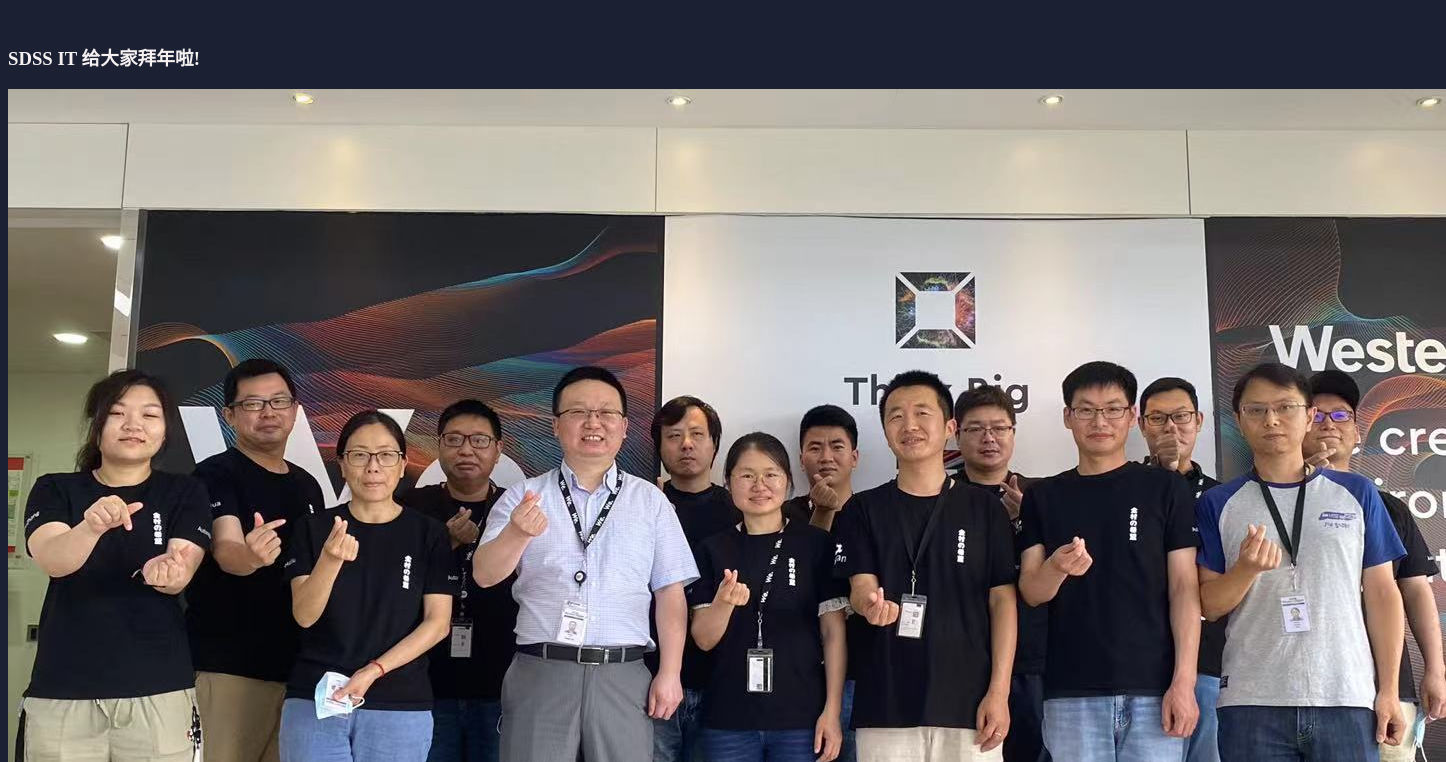
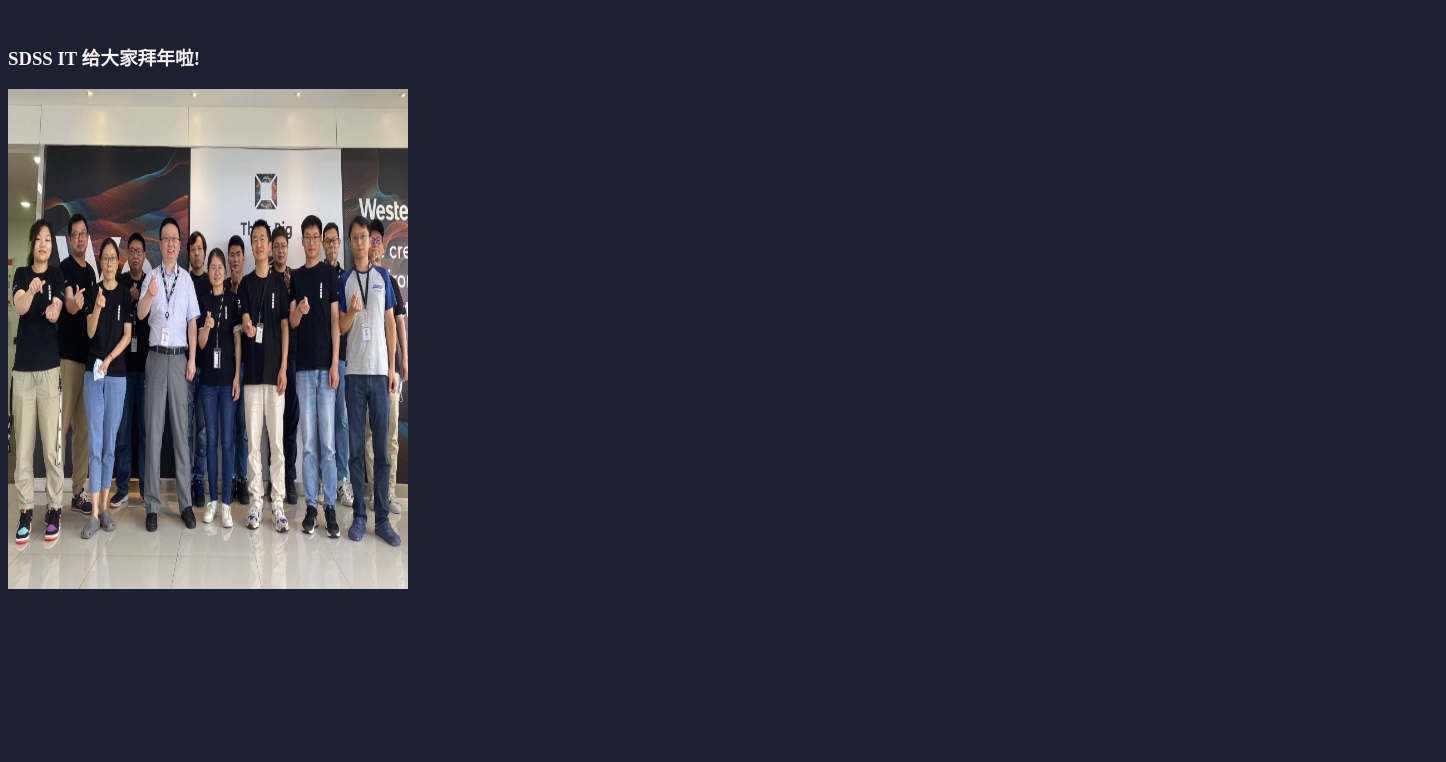
Before and after one commit to Dynamic-Z/Dynamic-Z.github.io, a plain HTML site: page index.html in a window 1280 px wide. Shown: the part 978-1740 px from the top of the page, 1446 px wide, since content can reach past the window. After the commit the page ends 1579 px from the top, so only its background shows below. Drawn offline with Linux system fonts and the light colour scheme.

Commit message:
Update index.html

```diff
--- a/index.html
+++ b/index.html
@@ -1020,7 +1020,7 @@
 </a>
 
         <h3 style="color:rgb(246, 241, 241);">SDSS IT 给大家拜年啦!</h3>
-        <img src="./testPic.jpg" alt="">
+        <img src="./testPic.jpg" alt="" width="400" height="500">
 </body>
 
 <script>
```
